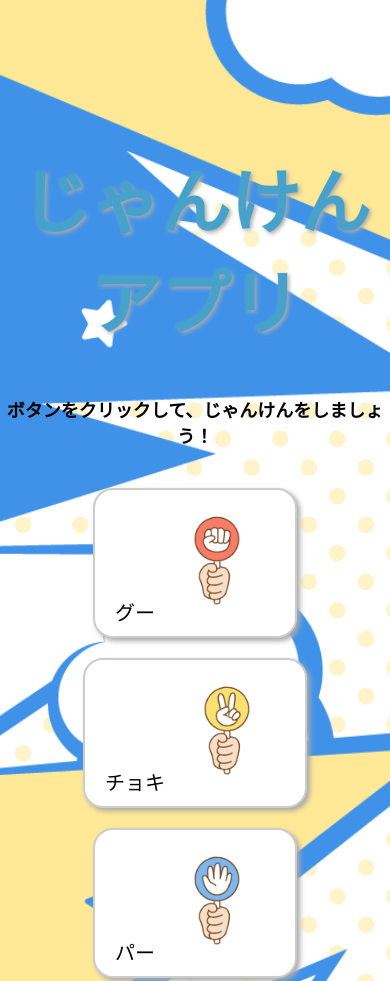
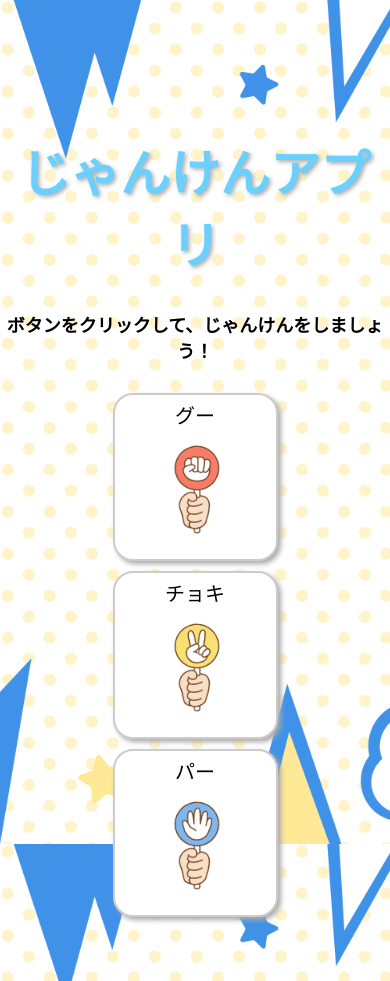
Before and after one commit to chirocat7/janken_app, a plain HTML site: page index.html in a window 390 px wide. Shown: the top 981 px of the page. Drawn offline with Linux system fonts and the light colour scheme; a web font is replaced by a local one.

Commit message:
レスポンシブデザインと画像修正

```diff
--- a/index.html
+++ b/index.html
@@ -48,6 +48,7 @@
     <p>引き分け：<span id="draw"></span></p>
 </div>
 </div>
+<footer></footer>
 </body>
 <script>
   const rockButton = document.getElementById('rock');
--- a/style.css
+++ b/style.css
@@ -1,9 +1,21 @@
 @import url('https://fonts.googleapis.com/css2?family=Darumadrop+One&family=Noto+Serif+Hentaigana:wght@700&family=Yomogi&display=swap');
+
+*, *::before, *::after {
+  box-sizing: border-box;
+}
+
+html{
+  height: 100%;
+  margin: 0;
+}
 body {
-  margin: 0 auto;
+  margin: 0;
+  background-attachment: fixed;
   background-image: url(img/kawaii_2.png);
+  z-index: -10;
   background-size: cover;
   background-repeat: no-repeat;
+  background-position: center center;
   padding: 100px 0;
   font-family: "Yomogi", cursive;
   font-weight: 400;
@@ -15,7 +27,7 @@
 h1 {
   font-family: 'Darumadrop One', sans-serif;
   font-size: 70px;
-  color: #46a1cb;
+  color: #6ad0ff;
   text-shadow: 2px 2px 4px #aaa;
 }
 
@@ -29,6 +41,7 @@
   height: auto;
   margin: 10px;
 }
+
 button {
   text-align: center;
   font-size: 20px;
@@ -49,7 +62,7 @@
 
 #container {
   text-align: center;
-  margin-top: 30px;
+  margin-top: 20px;
 }
 
 #container p {
@@ -77,3 +90,30 @@
   gap: 30px;
   display: flex;
 }
+
+@media screen and (max-width: 800px) {
+  body {
+    background-size: cover;
+  }
+
+  h1 {
+  font-size: 50px;
+}
+
+button {
+  width: 20%;
+  font-size: 20px;
+  padding: 5px 10px;
+}
+
+}
+
+@media screen and (max-width: 675px) {
+  button {
+    display: block;
+    width: 50%;
+    margin: 0 auto;
+    margin-top: 10px;
+}
+
+}
```
